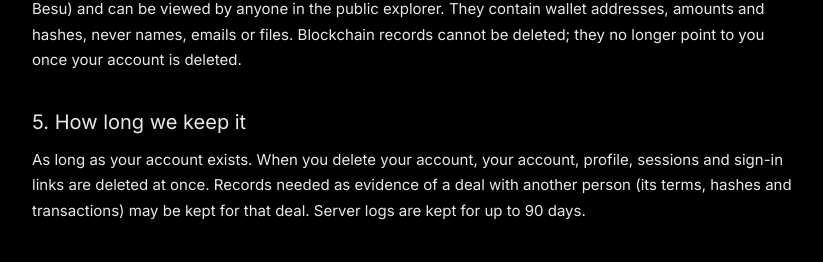
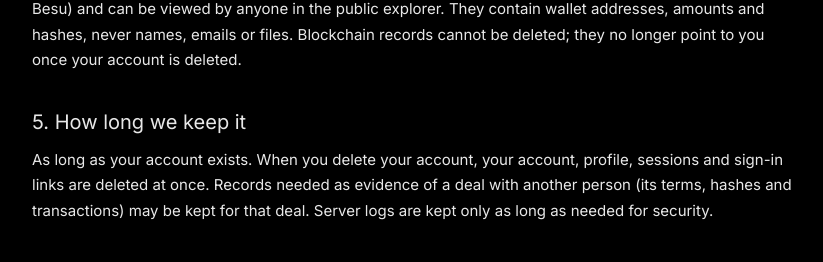
Before and after one commit to sucsage/agentic-wallet, a Next.js app in the folder web/: page /privacy in a window 1280 px wide. Shown: the part 1351-1613 px from the top of the page, without its empty margins (228-1051 px from the left). Built offline with nearby package versions, Linux system fonts and the light colour scheme; a web font is replaced by a local one.

Commit message:
Privacy policy: no fixed log retention period we do not enforce
Co-Authored-By: Claude Opus 5.5 <noreply@anthropic.com>

```diff
--- a/web/src/app/privacy/page.tsx
+++ b/web/src/app/privacy/page.tsx
@@ -55,7 +55,7 @@ export default function PrivacyPage() {
       <p>
         As long as your account exists. When you delete your account, your account, profile, sessions and sign-in links are deleted at once.
         Records needed as evidence of a deal with another person (its terms, hashes and transactions) may be kept for that deal. Server logs
-        are kept for up to 90 days.
+        are kept only as long as needed for security.
       </p>
 
       <h2>6. Your rights</h2>
```
